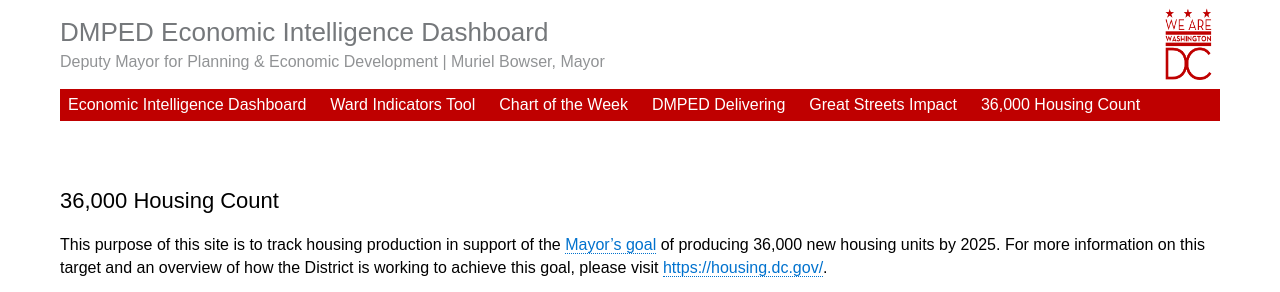
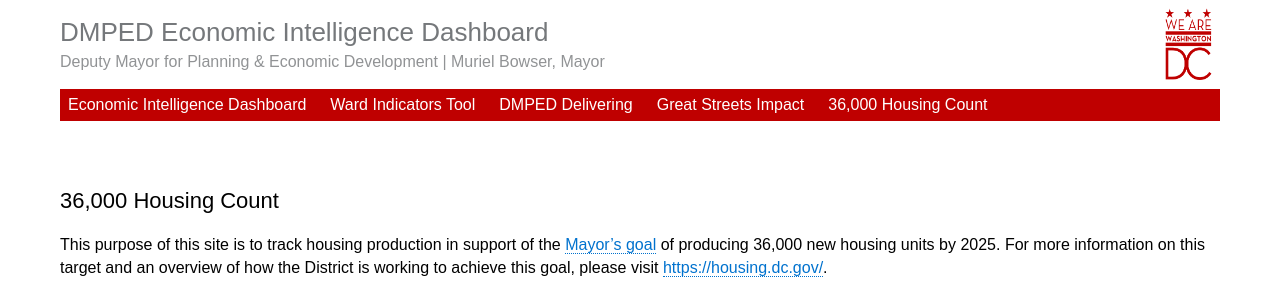
Before and after one commit to DCgov/36000by2025, a Jekyll site: the page built from _pages/index.md, in a window 1280 px wide, cut to the strip 0-292 px from the top of the page. Built offline with Jekyll 4.4.1, drawn with Linux system fonts in a browser that asks for light colours; nearby versions of some CDN libraries.

Commit message:
Update default.html

```diff
--- a/_layouts/default.html
+++ b/_layouts/default.html
@@ -16,7 +16,6 @@
               <ul>
                 <li><a href="{{ site.baseurl }}/">Economic Intelligence Dashboard</a></li>
                 <li><a href="http://open.dc.gov/econintel-wardtool/">Ward Indicators Tool</font></a></li>
-                <li><a href="http://open.dc.gov/econintel-cotw/">Chart of the Week</a></li>
                 <li><a href="http://open.dc.gov/dmped-delivering/">DMPED Delivering</a></li>
                 <li><a href="http://open.dc.gov/great-streets/">Great Streets Impact</a></li>
                 <li><a href="http://open.dc.gov/36k-count/">36,000 Housing Count</a></li>
```
